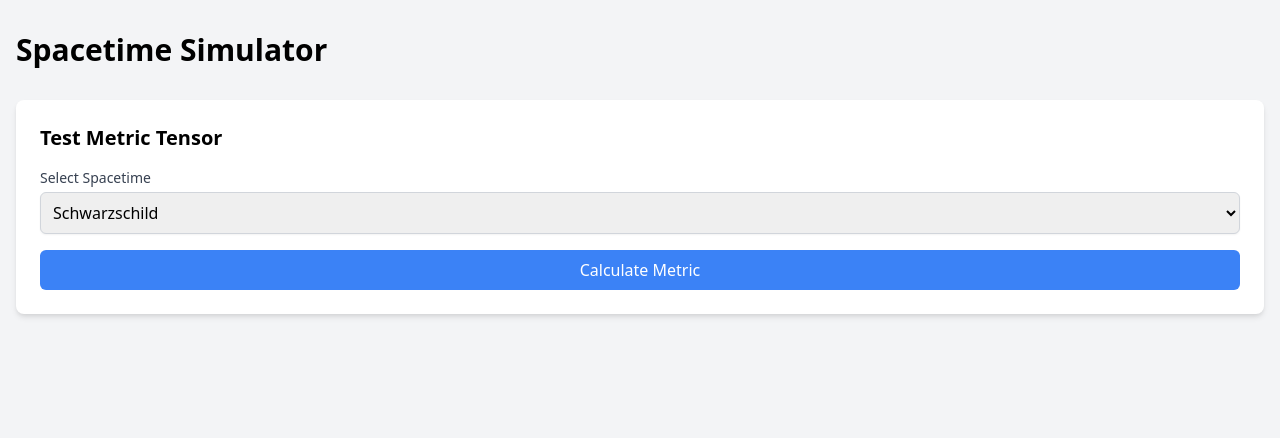
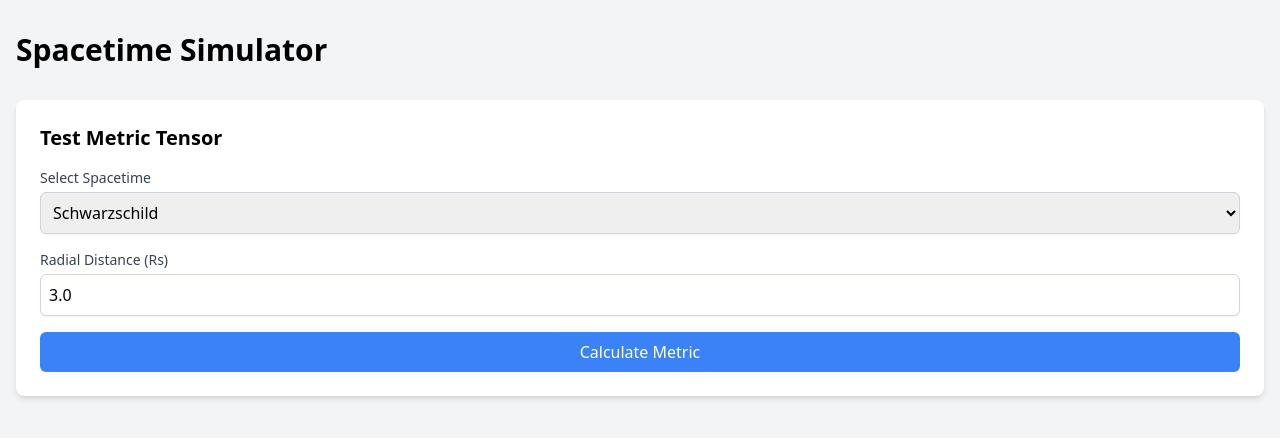
Before and after one commit to Talamantez/spacetime-sim, a Flask app: page / in a window 1280 px wide. Shown: the top 438 px of the page. Run offline with Flask 3, Linux system fonts and the light colour scheme.

Commit message:
add spacetime properties fix local port

```diff
--- a/app/main.py
+++ b/app/main.py
@@ -3,53 +3,77 @@ import numpy as np
 from flask import Flask, render_template, jsonify, request
 import logging
 
-# Configure logging
-logging.basicConfig(level=logging.DEBUG)
+# Configure logging with more detail
+logging.basicConfig(
+    level=logging.DEBUG,
+    format='%(asctime)s - %(name)s - %(levelname)s - %(message)s'
+)
 logger = logging.getLogger(__name__)
+
+# Log startup sequence
+logger.debug("Starting application initialization")
 
 # Get the absolute path to the template directory
 template_dir = os.path.abspath(os.path.join(os.path.dirname(__file__), '..', 'templates'))
 static_dir = os.path.abspath(os.path.join(os.path.dirname(__file__), '..', 'static'))
 
+logger.debug(f"Template directory: {template_dir}")
+logger.debug(f"Static directory: {static_dir}")
+
 app = Flask(__name__,
            template_folder=template_dir,
            static_folder=static_dir)
 
+logger.debug("Flask app created")
+
 class SpacetimeSimulator:
     def __init__(self, name, metric_tensor_func):
+        logger.debug(f"Initializing spacetime: {name}")
         self.name = name
         self.metric_tensor_func = metric_tensor_func
-        logger.debug(f"Created spacetime: {name}")
 
     def metric_tensor(self, coordinates):
+        logger.debug(f"Computing metric tensor for {self.name} at {coordinates}")
         try:
-            return self.metric_tensor_func(coordinates)
+            result = self.metric_tensor_func(coordinates)
+            logger.debug(f"Metric tensor computed successfully")
+            return result
         except Exception as e:
             logger.error(f"Error computing metric tensor: {e}")
-            return np.eye(4)  # Return Minkowski space if computation fails
+            return np.eye(4)
 
 def create_preset_spacetimes():
+    logger.debug("Creating preset spacetimes")
+
     def schwarzschild_metric(coordinates):
+        logger.debug(f"Computing Schwarzschild metric at {coordinates}")
         t, x, y, z = coordinates[:4]
         r = np.sqrt(x**2 + y**2 + z**2)
         Rs = 2  # Schwarzschild radius
         factor = 1 - Rs / (r + Rs)  # Avoid division by zero
         return np.diag([-factor, 1/factor, r**2, r**2 * np.sin(np.arccos(z/(r+1e-10)))**2])
 
-    return {
+    spacetimes = {
         "Schwarzschild": SpacetimeSimulator("Schwarzschild", schwarzschild_metric),
     }
+    logger.debug("Preset spacetimes created successfully")
+    return spacetimes
 
 # Global variable to store spacetimes
+logger.debug("Initializing global spacetimes")
 SPACETIMES = create_preset_spacetimes()
+logger.debug("Global spacetimes initialized")
 
 @app.route('/health')
 def health():
+    logger.debug("Health check requested")
     return 'OK', 200
 
 @app.route('/')
 def index():
+    logger.debug("Index route requested")
     try:
+        logger.debug(f"Available spacetimes: {list(SPACETIMES.keys())}")
         return render_template('index.html', spacetimes=SPACETIMES.keys())
     except Exception as e:
         logger.error(f"Error rendering template: {e}")
@@ -57,17 +81,22 @@ def index():
 
 @app.route('/metric_tensor', methods=['POST'])
 def get_metric():
-    """Test endpoint for metric tensor calculation"""
+    logger.debug("Metric tensor calculation requested")
     try:
         spacetime_name = request.form['spacetime']
-        coordinates = np.array([0, 1, 0, 0])  # Test coordinates
+        radius = float(request.form.get('radius', 3.0))
+        logger.debug(f"Parameters: spacetime={spacetime_name}, radius={radius}")
+
+        coordinates = np.array([0, radius, np.pi/2, 0])
 
         if spacetime_name not in SPACETIMES:
+            logger.error(f"Invalid spacetime: {spacetime_name}")
             return jsonify({'error': 'Invalid spacetime selected'}), 400
 
         spacetime = SPACETIMES[spacetime_name]
         metric = spacetime.metric_tensor(coordinates).tolist()
 
+        logger.debug("Metric tensor calculated successfully")
         return jsonify({
             'status': 'success',
             'metric_tensor': metric,
@@ -78,6 +107,11 @@ def get_metric():
         logger.error(f"Error in metric_tensor route: {e}")
         return jsonify({'error': str(e)}), 500
 
+logger.debug("Routes configured")
+
 if __name__ == '__main__':
+    logger.debug("Starting Flask development server")
     port = int(os.environ.get('PORT', 8080))
     app.run(host='0.0.0.0', port=port)
+
+logger.debug("Application initialization complete")
--- a/docker-compose.yml
+++ b/docker-compose.yml
@@ -2,7 +2,7 @@ services:
   web:
     build: .
     ports:
-      - "5000:5000"
+      - "8080:8080"
     volumes:
       - ./templates:/app/templates
       - ./static/outputs:/app/static/outputs
--- a/templates/index.html
+++ b/templates/index.html
@@ -23,6 +23,12 @@
                     </select>
                 </div>
 
+                <div>
+                    <label class="block text-sm font-medium text-gray-700">Radial Distance (Rs)</label>
+                    <input type="number" name="radius" value="3.0" min="2.1" max="10" step="0.1"
+                           class="mt-1 block w-full p-2 border border-gray-300 rounded-md shadow-sm">
+                </div>
+
                 <button type="submit"
                         class="w-full bg-blue-500 text-white py-2 px-4 rounded-md hover:bg-blue-600">
                     Calculate Metric
@@ -32,8 +38,21 @@
 
         <!-- Results Section -->
         <div id="results" class="bg-white rounded-lg shadow-md p-6 hidden">
-            <h2 class="text-xl font-semibold mb-4">Results</h2>
-            <pre id="metricDisplay" class="bg-gray-50 p-4 rounded-lg font-mono text-sm"></pre>
+            <h2 class="text-xl font-semibold mb-4">Spacetime Properties</h2>
+
+            <!-- Metric Display -->
+            <div class="mb-6">
+                <h3 class="font-medium mb-2">Metric Tensor</h3>
+                <div id="metricDisplay" class="bg-gray-50 p-4 rounded-lg font-mono text-sm"></div>
+            </div>
+
+            <!-- Physics Properties -->
+            <div id="physics" class="space-y-2">
+                <h3 class="font-medium mb-2">Physical Effects</h3>
+                <div id="timeDilation" class="text-sm"></div>
+                <div id="spaceCurvature" class="text-sm"></div>
+                <div id="escapeVelocity" class="text-sm"></div>
+            </div>
         </div>
     </div>
 
@@ -56,9 +75,29 @@
                     return;
                 }
 
+                // Show results
                 document.getElementById('results').classList.remove('hidden');
-                document.getElementById('metricDisplay').textContent =
-                    JSON.stringify(data, null, 2);
+
+                // Format metric tensor as a nice grid
+                const metric = data.metric_tensor;
+                const metricHtml = metric.map(row =>
+                    row.map(val => val.toFixed(3).padStart(8)).join(' ')
+                ).join('<br>');
+                document.getElementById('metricDisplay').innerHTML = metricHtml;
+
+                // Calculate and display physical effects
+                const r = parseFloat(formData.get('radius'));
+                const timeDilation = 1/Math.sqrt(1-2/r);
+                const spaceCurvature = 1/(1-2/r);
+                const escapeVelocity = Math.sqrt(2/r) * 299792; // in km/s
+
+                document.getElementById('timeDilation').textContent =
+                    `Time Dilation: ${timeDilation.toFixed(2)}x slower`;
+                document.getElementById('spaceCurvature').textContent =
+                    `Space Curvature: ${spaceCurvature.toFixed(2)}x stretched`;
+                document.getElementById('escapeVelocity').textContent =
+                    `Escape Velocity: ${escapeVelocity.toFixed(0)} km/s`;
+
             } catch (error) {
                 alert('Error: ' + error);
             }
```
